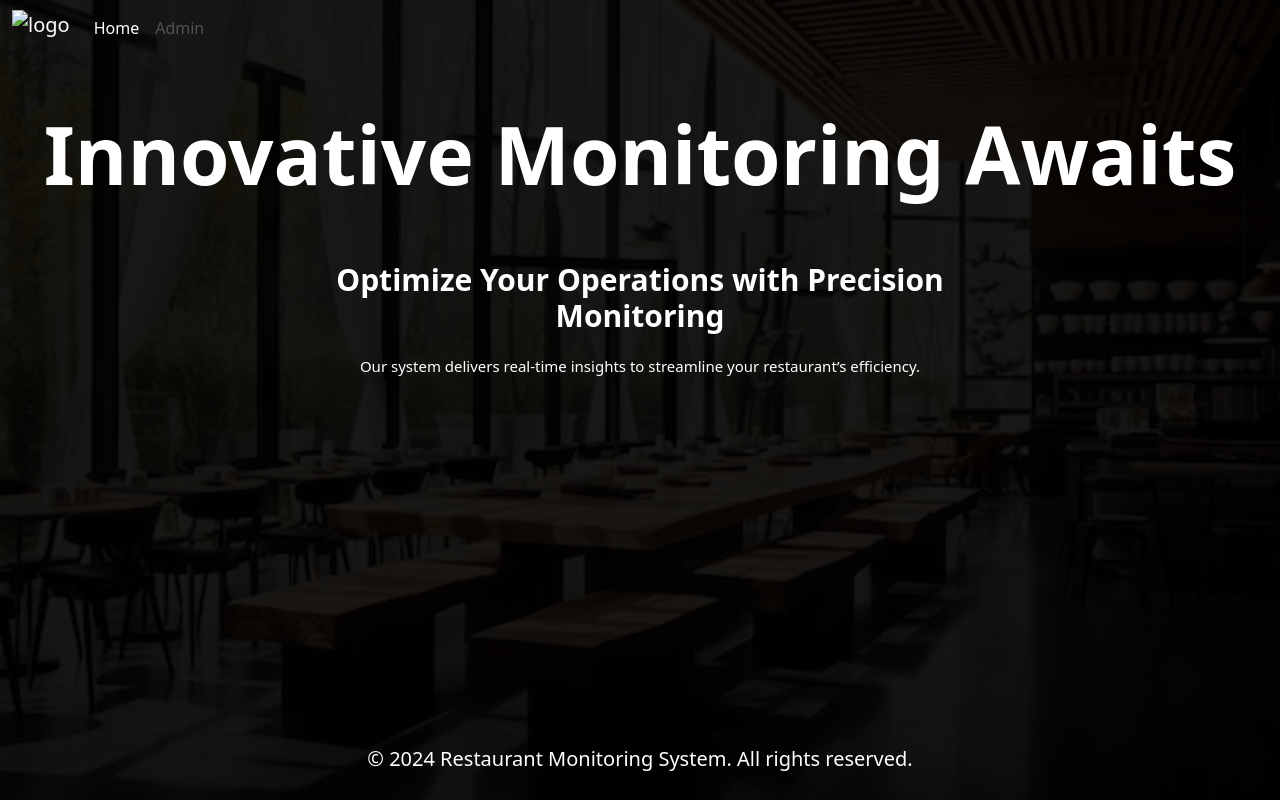
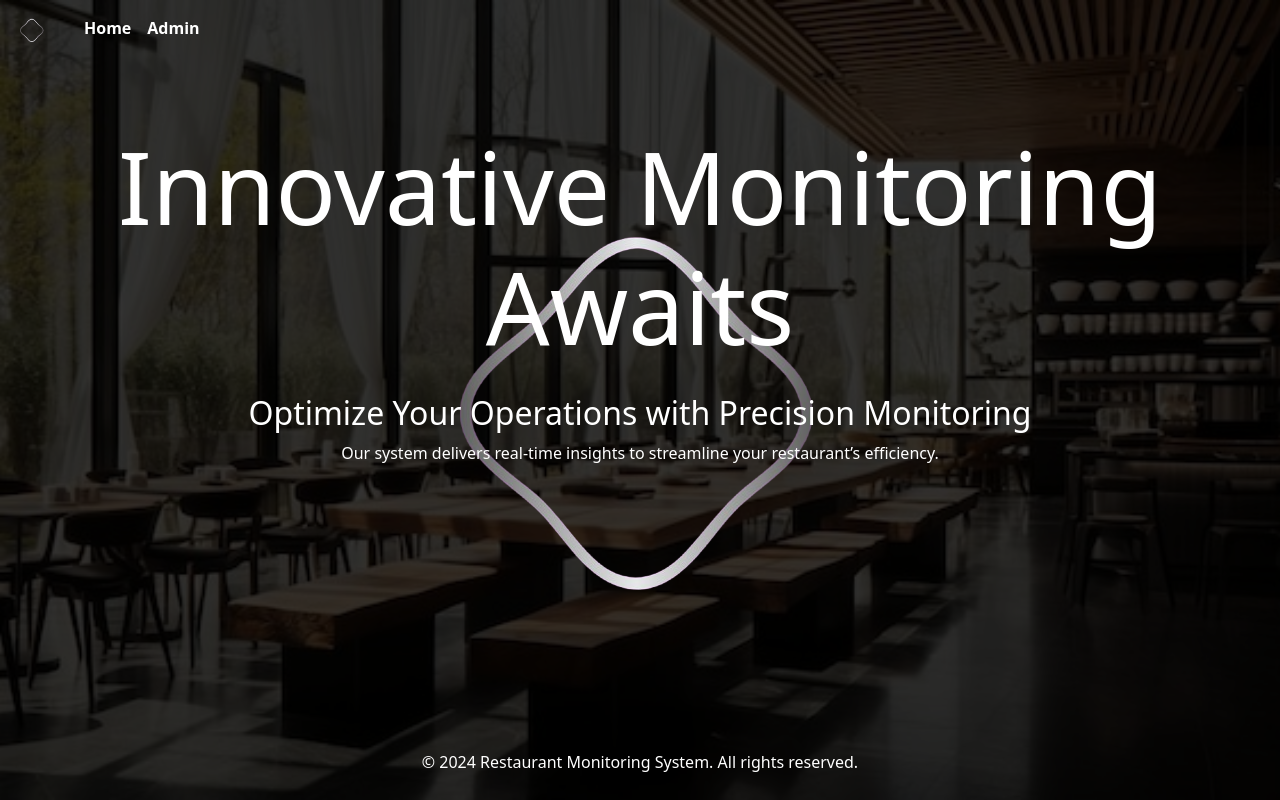
Before and after one commit to Ahmad-Gill/Restaurant-Monitoring-System-FYP-, a Django app: page / in a window 1280 px wide. Run offline with Django 5.2, Linux system fonts and the light colour scheme; some libraries are stand-ins or nearby versions.

Commit message:
adjust Base files

```diff
--- a/Python Code/Resturent_Monitering_System/Static/CssFiles/Base.css
+++ b/Python Code/Resturent_Monitering_System/Static/CssFiles/Base.css
@@ -1,15 +1,21 @@
+html, body {
+    height: 100%;
+    margin: 0;
+}
 body {
     font-family: Arial, sans-serif;
     font-size: 16px !important;
-    background-image: url('../images/bg.jpg');
+    background-image: url('../images/bg.jpg'); /* Main background image */
     background-size: cover;
     background-position: center;
     background-repeat: no-repeat;
     background-attachment: fixed;
-    height: 100vh;
-    margin: 0;
+    display: flex;
+    flex-direction: column;
+    min-height: 100vh;
+    position: relative;
 }
-/* used to add a black shade over image  */
+/* Black overlay over the body */
 body::before {
     content: '';
     position: absolute;
@@ -17,48 +23,43 @@
     left: 0;
     width: 100%;
     height: 100%;
-    background-color: rgba(0, 0, 0, 0.9);/* 0.9 is the intensity to black the image*/
-    z-index: -1;
+    background-color: rgba(0, 0, 0, 0.8); /* Intensity to black the image */
+    z-index: 1; /* Positioned above the background image but below the content */
 }
-
-header {
-    text-align: center;
-    padding-top: 50px;           /* Adds padding from the top */
+.wrapper {
+    display: flex;
+    flex-direction: column;
+    flex-grow: 1;
 }
-
-header h1 {
-    font-size: 80px;
-    font-weight: bold;
-    color: white;
-    margin: 0;
+.navbar {
+    z-index: 2;
 }
-
-section {
-    color: #fff;
-    padding: 40px 20px;
-    margin: 20px auto;
-    max-width: 800px;
-    text-align: center;
+.logo {
+    position: absolute;
+    top: 50%;
+    left: 50%;
+    transform: translate(-50%, -50%);
+    z-index: 1;
 }
-
-section h2 {
-    font-size: 30px;
-    margin-bottom: 20px;
-    font-weight: bold;                 }
-
-section p {
-    font-size: 15px;
-    margin: 0;
-    line-height: 1.6;
-}
-
-footer {
-    position: fixed;
-    bottom: 0;
-    width: 100%;
-    background-color: transparent !important;
+.content {
+    position: relative;
+    z-index: 2;
     color: white;
     text-align: center;
-    padding: 10px 0;
-    font-size: 20px;
+    padding-top: 50px;
+    flex-grow: 1;
 }
+.footer {
+
+    color: #ffffff;
+    text-align: center;
+    padding: 10px;
+    margin-top: auto;
+    position: relative;
+    z-index: 2; /* Ensures it appears above other elements */
+}
+h1 {
+    font-size: 100px !important;
+    font-weight: bold;
+    padding: 20px;
+}
--- a/Python Code/Resturent_Monitering_System/Templates/HtmlFiles/Base.html
+++ b/Python Code/Resturent_Monitering_System/Templates/HtmlFiles/Base.html
@@ -3,66 +3,52 @@
 <html lang="en">
 <head>
     <title>{% block title %}{% endblock %}</title>
-
-
-    <!-- Link to Css Files -->
     <link href="{% static 'CssFiles/Base.css' %}" rel="stylesheet">
-    <!-- Link to the JavaScript file -->
     <script src="{% static 'JavaScriptFiles/Base.js' %}" defer></script>
-    <!-- Link to Bootstrap CSS -->
     <link href="https://cdn.jsdelivr.net/npm/bootstrap@5.3.3/dist/css/bootstrap.min.css" rel="stylesheet" integrity="sha384-QWTKZyjpPEjISv5WaRU9OFeRpok6YctnYmDr5pNlyT2bRjXh0JMhjY6hW+ALEwIH" crossorigin="anonymous">
 </head>
-
-
-</head>
 <body>
-    <div class="wrapper">
-        <nav class="navbar navbar-expand-lg navbar-dark">
+    <div class="wrapper" style="position: relative; min-height: 100vh;">
+        <nav class="navbar navbar-expand-lg" style=" color: #ffffff; font-weight: bold; position: relative; z-index: 2;">
             <div class="container-fluid">
-                <!-- Logo Image -->
-                <a class="navbar-brand" href="/">
-                    <img src="{% block logo %}{% endblock %}" alt="logo" style="height: 80px; max-height: 100%; object-fit: contain; margin-top: -10px;">
+                <a class="navbar-brand" href="/" style="color: #ffffff; font-weight: bold;">
+                    <img src="{% static 'images/bg_logo.png' %}" alt="Logo" style="max-width: 40px; margin-right: 8px; opacity: 1;">
                 </a>
-
                 <button class="navbar-toggler" type="button" data-bs-toggle="collapse" data-bs-target="#navbarSupportedContent" aria-controls="navbarSupportedContent" aria-expanded="false" aria-label="Toggle navigation">
                     <span class="navbar-toggler-icon"></span>
                 </button>
-
                 <div class="collapse navbar-collapse" id="navbarSupportedContent">
                     <ul class="navbar-nav me-auto mb-2 mb-lg-0">
                         <li class="nav-item">
-                            <a class="nav-link {% block home_active %}{% endblock home_active %}" aria-current="page" href="#">Home</a>
+                            <a class="nav-link" href="/" style="color: #ffffff; font-weight: bold;">Home</a>
                         </li>
                         <li class="nav-item">
-                            <a class="nav-link {% if user.username != "Ahmad" %}disabled{% endif %}" href="/admin">Admin</a>
+                            <a class="nav-link {% if user.username != 'Ahmad' %}disabled{% endif %}" href="/admin" style="color: #ffffff; font-weight: bold;">Admin</a>
                         </li>
                     </ul>
                 </div>
             </div>
         </nav>
 
-        {% if messages %}
-        {% for message in messages %}
-            <div class="alert alert-{{ message.tags }} alert-dismissible fade show my-0" role="alert">
-                <strong>{{ message }}</strong>
-                <button type="button" class="btn-close" data-bs-dismiss="alert" aria-label="Close"></button>
-            </div>
-        {% endfor %}
-        {% endif %}
-
-        <div class="content">
-            {% block body %}{% endblock body %}
+        <!-- Logo behind the content -->
+        <div class="logo">
+            <img src="{% static 'images/bg_logo.png' %}" alt="logo">
         </div>
 
-        <footer class="footer">
+        <!-- Content from child templates -->
+        <div class="content">
+            {% block body %}
+            {% endblock %}
+        </div>
+
+        <footer class="footer" style="color: #ffffff; z-index: 2; position: relative;">
             <div class="container">
                 <p>&copy; 2024 Restaurant Monitoring System. All rights reserved.</p>
             </div>
         </footer>
+
     </div>
 
-    <!-- Include Bootstrap JS -->
     <script src="https://cdnjs.cloudflare.com/ajax/libs/bootstrap/5.3.3/js/bootstrap.bundle.min.js"></script>
-
 </body>
 </html>
--- a/Python Code/Resturent_Monitering_System/main_Server/views.py
+++ b/Python Code/Resturent_Monitering_System/main_Server/views.py
@@ -1,4 +1,8 @@
 from django.shortcuts import render
 
 def main(request):
-    return render(request, "HtmlFiles/main.html")
+    context={
+        "count":2,
+        "time":"kahdsl",
+    }
+    return render(request, "HtmlFiles/main.html",context)
```
Also changed, not shown: Python Code/Resturent_Monitering_System/Static/images/bg_logo.png (added), Python Code/Resturent_Monitering_System/db.sqlite3.
